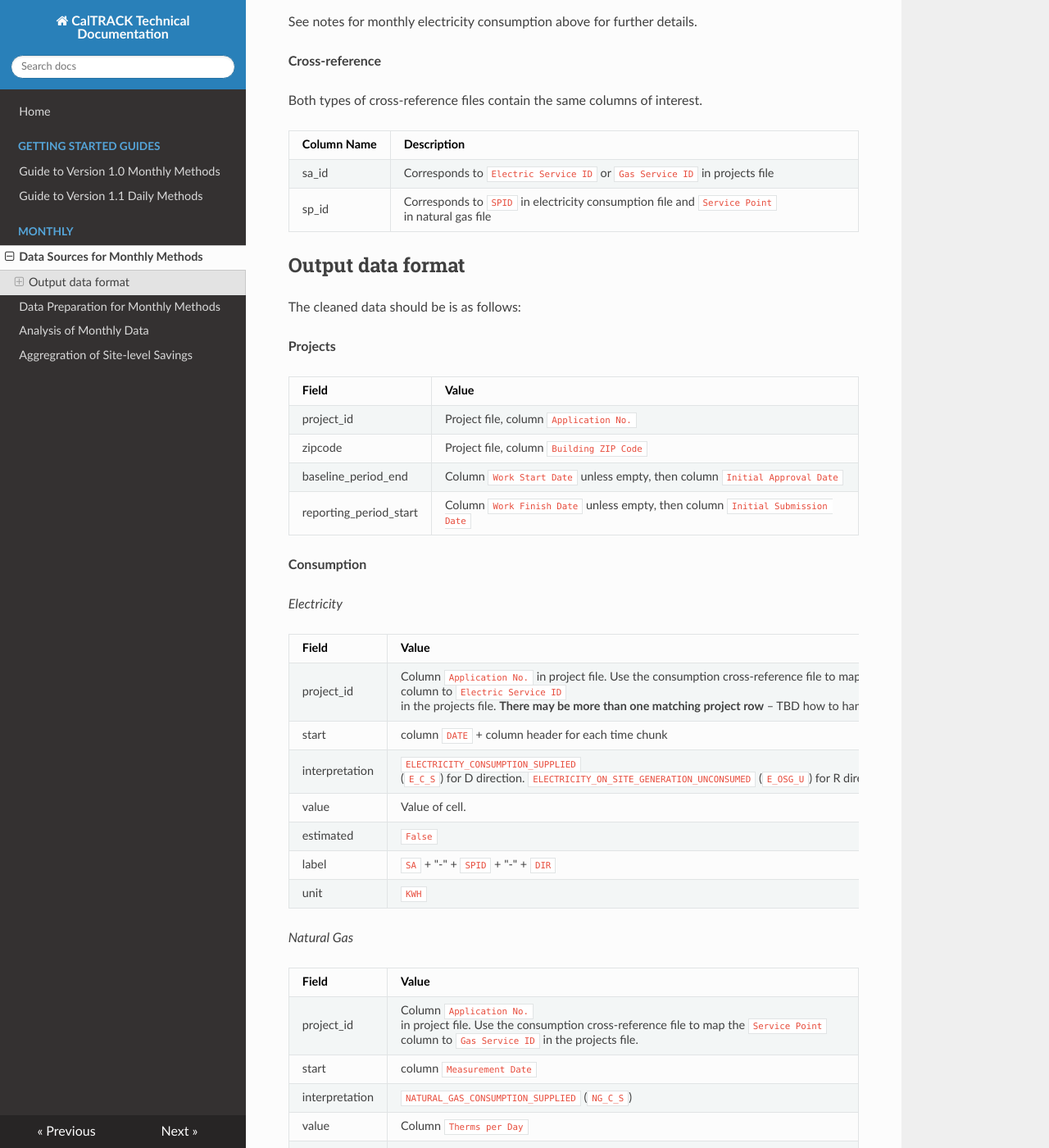
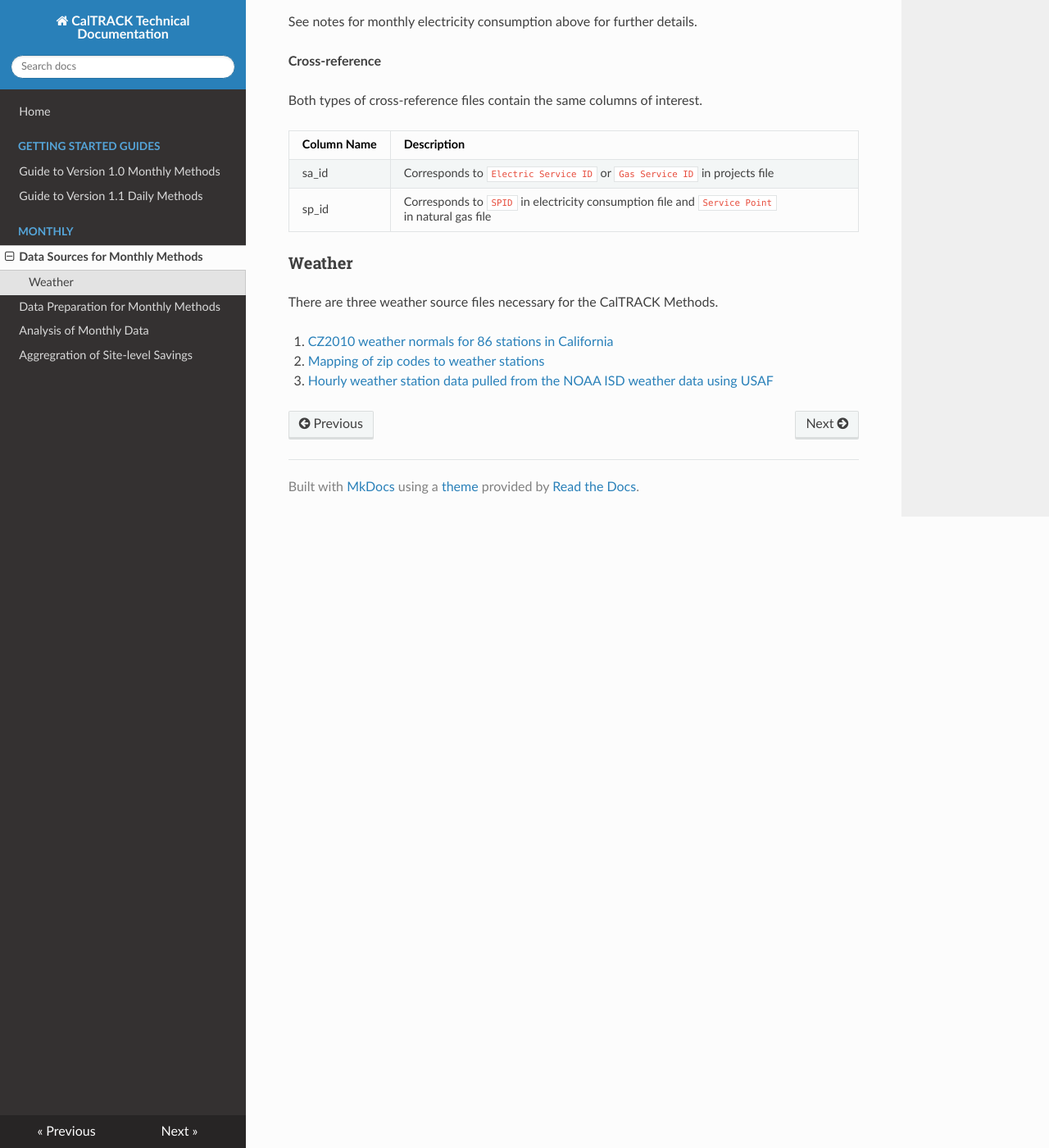
Before and after one commit to openeemeter/caltrack, an MkDocs documentation site: the page built from docs/monthly/data-sources.md, in a window 1280 px wide and 1400 px high, scrolled down 2157 px. Shown: the whole window at 82% size. Built offline with MkDocs 1.6.1, drawn with Linux system fonts in a browser that asks for light colours; nearby versions of some CDN libraries; old or Windows-style settings are respelled for this version of MkDocs; some of the changed text lies outside the part shown.

Commit message:
Remove Output Values

```diff
--- a/docs/monthly/data-sources.md
+++ b/docs/monthly/data-sources.md
@@ -82,72 +82,6 @@ Both types of cross-reference files contain the same columns of interest.
 | sp_id | Corresponds to `SPID` in electricity consumption file and `Service Point` in natural gas file |
 
 
-Output data format
----
-
-The cleaned data should be is as follows:
-
-**Projects**
-
-| Field | Value |
-| --- | --- |
-| project_id | Project file, column `Application No.` |
-| zipcode | Project file, column `Building ZIP Code` |
-| baseline_period_end | Column `Work Start Date` unless empty, then column `Initial Approval Date` |
-| reporting_period_start | Column `Work Finish Date` unless empty, then column `Initial Submission Date` |
-
-**Consumption**
-
-_Electricity_
-
-| Field | Value |
-| --- | --- |
-| project_id | Column `Application No.` in project file. Use the consumption cross-reference file to map the `SPID` column to `Electric Service ID` in the projects file. **There may be more than one matching project row** – TBD how to handle this [1] |
-| start | column `DATE` + column header for each time chunk |
-| interpretation | `ELECTRICITY_CONSUMPTION_SUPPLIED` (`E_C_S`) for D direction. `ELECTRICITY_ON_SITE_GENERATION_UNCONSUMED` (`E_OSG_U`) for R direction |
-| value | Value of cell. |
-| estimated | `False` |
-| label | `SA` + "-" + `SPID` + "-" + `DIR` |
-| unit | `KWH` |
-
-_Natural Gas_
-
-| Field | Value |
-| --- | --- |
-| project_id | Column `Application No.` in project file. Use the consumption cross-reference file to map the `Service Point` column to `Gas Service ID` in the projects file. |
-| start | column `Measurement Date` |
-| interpretation | `NATURAL_GAS_CONSUMPTION_SUPPLIED` (`NG_C_S`) |
-| value | Column `Therms per Day` |
-| estimated | `False` |
-| label | `Service Point` |
-| unit | `THM` |
-
-**Monthly Consumption**
-
-_Electricity_
-
-| Field | Value |
-| --- | --- |
-| project_id | Column `SA_ID` corresponds to `Electric Service ID` in the projects file. |
-| start | parse column CDT__`i` for each time chunk |
-| interpretation | `ELECTRICITY_CONSUMPTION_SUPPLIED` (`E_C_S`) |
-| value | KWH__`i` |
-| estimated | `False` |
-| label | `SA_ID` |
-| unit | `KWH` |
-
-_Natural Gas_
-
-| Field | Value |
-| --- | --- |
-| project_id | Column `SA_ID` corresponds to `Gas Service ID` in the projects file. |
-| start | parse column CDT__`i` for each time chunk |
-| interpretation | `NATURAL_GAS_CONSUMPTION_SUPPLIED` (`NG_C_S`) |
-| value | THN__`i` |
-| estimated | `False` |
-| label | monthly-`SA_ID` |
-| unit | `THM` |
-
 ### Weather
 There are three weather source files necessary for the CalTRACK Methods.
 
```
